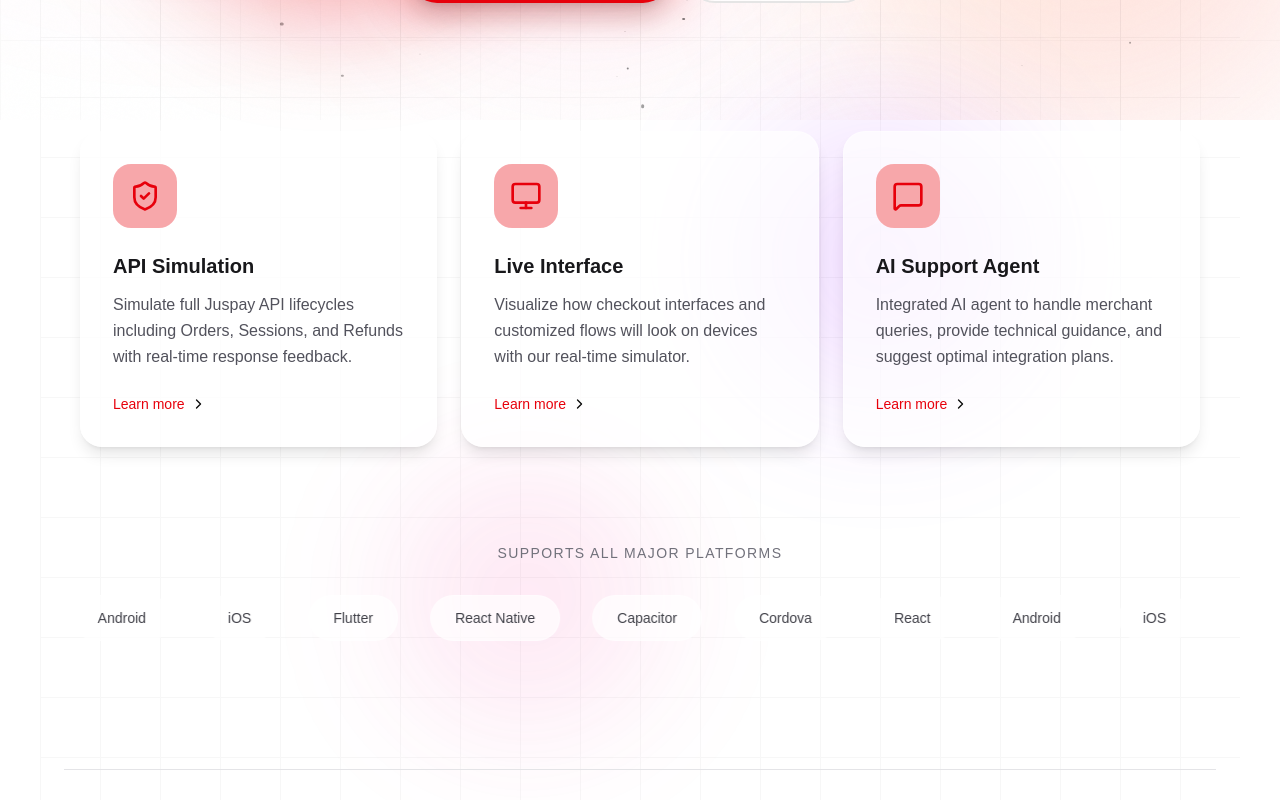
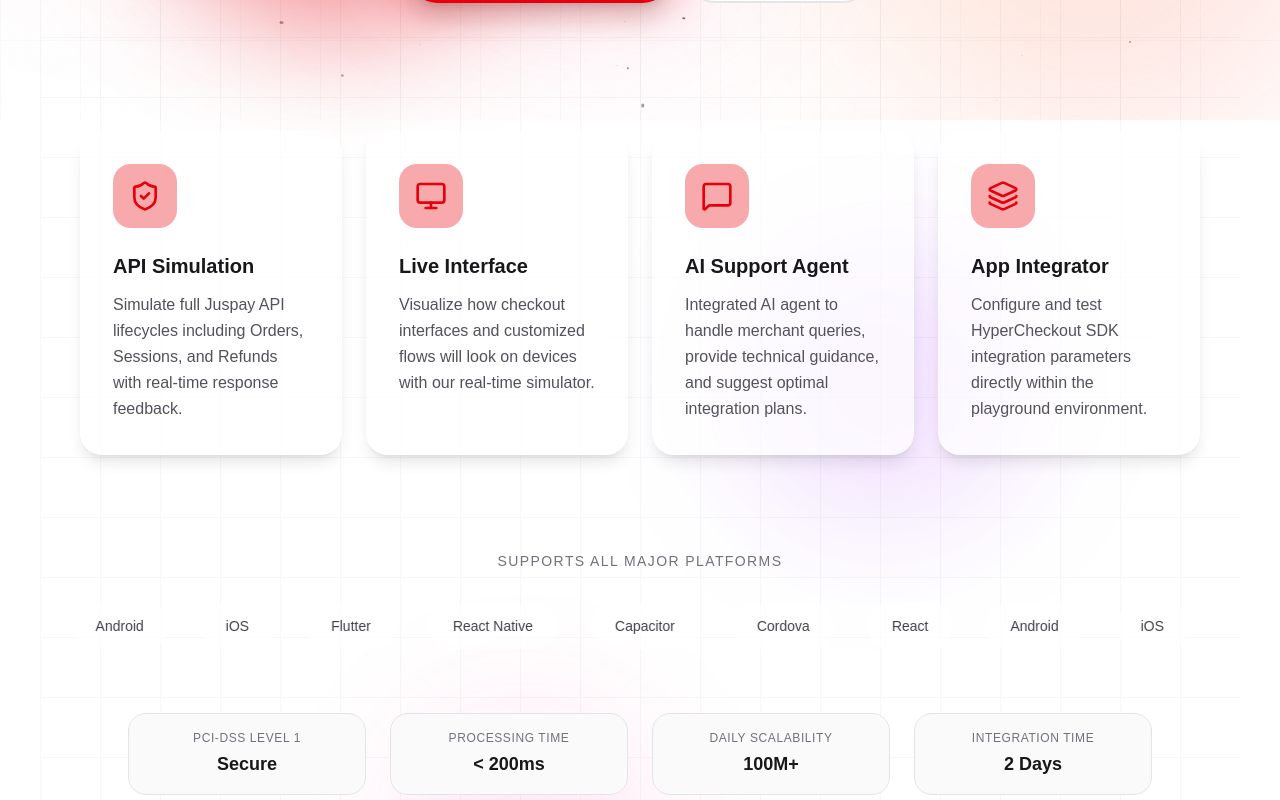
Before and after one commit to akashjuspay25/Juspay-Playground, a React (Vite) app: page / in a window 1280 px wide. Shown: the part 680-1480 px from the top of the page. Built offline with nearby package versions, Linux system fonts and the light colour scheme.

Commit message:
updated landing page look and feel

```diff
--- a/server.ts
+++ b/server.ts
@@ -3,7 +3,6 @@ import { createServer as createViteServer } from "vite";
 import path from "path";
 import { fileURLToPath } from "url";
 import axios from "axios";
-import Anthropic from "@anthropic-ai/sdk";
 import dotenv from "dotenv";
 
 // Load environment variables from .env file
@@ -28,22 +27,19 @@ async function startServer() {
     next();
   });
 
-  // Proxy for Claude AI API
+  // Proxy for Moonshot AI (Kimi) API
   app.post("/api/ai/suggest", async (req, res) => {
     const { requirements, techStack, history } = req.body;
 
-    const apiKey = process.env.ANTHROPIC_API_KEY;
+    const apiKey = process.env.MOONSHOT_API_KEY;
     if (!apiKey) {
-      return res.status(500).json({ error: "ANTHROPIC_API_KEY not configured" });
+      return res.status(500).json({ error: "MOONSHOT_API_KEY not configured" });
     }
-
-    const anthropic = new Anthropic({ apiKey });
 
     const safeReq = (requirements || "").slice(0, 1000);
     const safeStack = (techStack || "").slice(0, 1000);
 
-    const systemPrompt = `
-You are PlayGround AI, a Juspay Integration Expert.
+    const systemPrompt = `You are PlayGround AI, a Juspay Integration Expert.
 
 User Context:
 - Base Requirements: ${safeReq}
@@ -106,11 +102,16 @@ Required JSON structure:
       "description": "string"
     }
   ]
-}
-`;
+}`;
 
     try {
-      const messages: Anthropic.MessageParam[] = [];
+      const messages: Array<{ role: "system" | "user" | "assistant"; content: string }> = [];
+
+      // Add system message first
+      messages.push({
+        role: "system",
+        content: systemPrompt
+      });
 
       if (history && history.length > 0) {
         const recentHistory = history.slice(-5);
@@ -127,19 +128,27 @@ Required JSON structure:
         });
       }
 
-      const result = await anthropic.messages.create({
-        model: "claude-sonnet-4-6",
-        max_tokens: 4096,
-        system: systemPrompt,
-        messages,
+      // Call Moonshot AI (Kimi) API
+      const response = await axios({
+        method: "POST",
+        url: "https://api.moonshot.ai/v1/chat/completions",
+        headers: {
+          "Authorization": `Bearer ${apiKey}`,
+          "Content-Type": "application/json"
+        },
+        data: {
+          model: "kimi-latest",
+          messages: messages,
+          temperature: 0.3,
+          max_tokens: 4096
+        }
       });
 
+      const result = response.data;
       let textResponse = "";
-      if (result.content && result.content.length > 0) {
-        const firstContent = result.content[0];
-        if (firstContent.type === "text") {
-          textResponse = firstContent.text;
-        }
+
+      if (result.choices && result.choices.length > 0 && result.choices[0].message) {
+        textResponse = result.choices[0].message.content;
       }
 
       if (!textResponse) {
@@ -153,12 +162,12 @@ Required JSON structure:
         const parsed = JSON.parse(textResponse);
         res.json(parsed);
       } catch (parseError) {
-        console.error("Failed to parse Claude response as JSON:", textResponse);
+        console.error("Failed to parse AI response as JSON:", textResponse);
         res.status(500).json({ error: "Invalid response format from AI" });
       }
-    } catch (error) {
-      console.error("Claude API Error:", error);
-      res.status(500).json({ error: error instanceof Error ? error.message : "Unknown error" });
+    } catch (error: any) {
+      console.error("Moonshot API Error:", error.response?.data || error.message);
+      res.status(500).json({ error: error.response?.data?.error?.message || error.message });
     }
   });
 
@@ -297,7 +306,7 @@ Required JSON structure:
     });
   }
 
-  app.listen(PORT, "0.0.0.0", () => {
+  app.listen(Number(PORT), "0.0.0.0", () => {
     console.log(`Server running on http://localhost:${PORT}`);
   });
 }
--- a/src/App.tsx
+++ b/src/App.tsx
@@ -869,6 +869,8 @@ export default function App() {
             >
               <LandingPage
                 onStart={() => setView("playground")}
+                onAIAssistant={() => setView("playground")}
+                onAppIntegrator={() => setView("app-integrator")}
                 activeTheme={activeTheme}
               />
             </motion.div>
--- a/src/components/LandingPage.tsx
+++ b/src/components/LandingPage.tsx
@@ -9,6 +9,8 @@ import { useRef } from "react";
 
 interface LandingPageProps {
   onStart: () => void;
+  onAIAssistant?: () => void;
+  onAppIntegrator?: () => void;
   activeTheme: ThemeColors;
 }
 
@@ -83,7 +85,7 @@ function GradientOrbs({ activeTheme }: { activeTheme: ThemeColors }) {
   );
 }
 
-export function LandingPage({ onStart, activeTheme }: LandingPageProps) {
+export function LandingPage({ onStart, onAIAssistant, onAppIntegrator, activeTheme }: LandingPageProps) {
   const containerRef = useRef<HTMLDivElement>(null);
   const { scrollYProgress } = useScroll({
     target: containerRef,
@@ -131,31 +133,47 @@ export function LandingPage({ onStart, activeTheme }: LandingPageProps) {
                 {/* Main bar */}
                 <div className="relative flex items-center gap-6 px-6 py-3 rounded-2xl bg-zinc-900 dark:bg-white border border-zinc-800 dark:border-zinc-200 shadow-2xl">
                   {/* AI Assistant */}
-                  <div className="flex items-center gap-2.5">
+                  <motion.div
+                    className="group flex items-center gap-2.5 cursor-pointer"
+                    onClick={onAIAssistant}
+                    whileHover={{ scale: 1.05 }}
+                    whileTap={{ scale: 0.95 }}
+                    transition={{ type: "spring", stiffness: 400, damping: 15 }}
+                  >
                     <div className="w-2 h-2 rounded-full bg-violet-500" />
                     <div className="flex flex-col">
                       <span className="text-[9px] font-semibold text-zinc-500 dark:text-zinc-400 uppercase tracking-wide">Playground</span>
-                      <span className="text-xs font-bold text-white dark:text-zinc-900">AI Assistant</span>
+                      <span className="text-xs font-bold text-white dark:text-zinc-900 transition-colors duration-200 group-hover:text-violet-400 dark:group-hover:text-violet-500">
+                        AI Assistant
+                      </span>
                     </div>
                     <span className="px-1.5 py-0.5 text-[8px] font-bold bg-gradient-to-r from-violet-500 to-fuchsia-500 text-white rounded">
                       BETA
                     </span>
-                  </div>
+                  </motion.div>
 
                   {/* Divider */}
                   <div className="w-px h-8 bg-zinc-700 dark:bg-zinc-300" />
 
                   {/* App Integrator */}
-                  <div className="flex items-center gap-2.5">
+                  <motion.div
+                    className="group flex items-center gap-2.5 cursor-pointer"
+                    onClick={onAppIntegrator}
+                    whileHover={{ scale: 1.05 }}
+                    whileTap={{ scale: 0.95 }}
+                    transition={{ type: "spring", stiffness: 400, damping: 15 }}
+                  >
                     <div className="w-2 h-2 rounded-full bg-orange-500" />
                     <div className="flex flex-col">
                       <span className="text-[9px] font-semibold text-zinc-500 dark:text-zinc-400 uppercase tracking-wide">Playground</span>
-                      <span className="text-xs font-bold text-white dark:text-zinc-900">Smart App Integrator</span>
+                      <span className="text-xs font-bold text-white dark:text-zinc-900 transition-colors duration-200 group-hover:text-orange-400 dark:group-hover:text-orange-500">
+                        Smart App Integrator
+                      </span>
                     </div>
                     <span className="px-1.5 py-0.5 text-[8px] font-bold bg-gradient-to-r from-orange-500 to-red-500 text-white rounded">
                       BETA
                     </span>
-                  </div>
+                  </motion.div>
                 </div>
               </motion.div>
             </motion.div>
@@ -255,7 +273,7 @@ export function LandingPage({ onStart, activeTheme }: LandingPageProps) {
           </div>
 
           {/* Features Grid */}
-          <div className="grid grid-cols-1 md:grid-cols-3 gap-6 mt-32 max-w-6xl w-full px-4">
+          <div className="grid grid-cols-1 md:grid-cols-2 lg:grid-cols-4 gap-6 mt-32 max-w-6xl w-full px-4">
             <FeatureCard
               icon={<ShieldCheck className="w-8 h-8" />}
               title="API Simulation"
@@ -279,6 +297,14 @@ export function LandingPage({ onStart, activeTheme }: LandingPageProps) {
               delay={0.5}
               activeTheme={activeTheme}
               index={2}
+            />
+            <FeatureCard
+              icon={<Layers className="w-8 h-8" />}
+              title="App Integrator"
+              description="Configure and test HyperCheckout SDK integration parameters directly within the playground environment."
+              delay={0.6}
+              activeTheme={activeTheme}
+              index={3}
             />
           </div>
 
@@ -312,6 +338,33 @@ export function LandingPage({ onStart, activeTheme }: LandingPageProps) {
                     )}
                   </div>
                 ))}
+              </div>
+            </div>
+          </motion.div>
+
+          {/* Platform Stats */}
+          <motion.div
+            initial={{ opacity: 0, y: 30 }}
+            whileInView={{ opacity: 1, y: 0 }}
+            viewport={{ once: true }}
+            className="mt-16 w-full max-w-5xl"
+          >
+            <div className="grid grid-cols-2 md:grid-cols-4 gap-6">
+              <div className="text-center p-4 rounded-2xl bg-zinc-50 dark:bg-zinc-900/50 border border-zinc-200 dark:border-zinc-800">
+                <div className="text-xs text-zinc-500 dark:text-zinc-500 uppercase tracking-wider mb-1">PCI-DSS Level 1</div>
+                <div className="text-lg font-bold text-zinc-900 dark:text-white">Secure</div>
+              </div>
+              <div className="text-center p-4 rounded-2xl bg-zinc-50 dark:bg-zinc-900/50 border border-zinc-200 dark:border-zinc-800">
+                <div className="text-xs text-zinc-500 dark:text-zinc-500 uppercase tracking-wider mb-1">Processing Time</div>
+                <div className="text-lg font-bold text-zinc-900 dark:text-white">&lt; 200ms</div>
+              </div>
+              <div className="text-center p-4 rounded-2xl bg-zinc-50 dark:bg-zinc-900/50 border border-zinc-200 dark:border-zinc-800">
+                <div className="text-xs text-zinc-500 dark:text-zinc-500 uppercase tracking-wider mb-1">Daily Scalability</div>
+                <div className="text-lg font-bold text-zinc-900 dark:text-white">100M+</div>
+              </div>
+              <div className="text-center p-4 rounded-2xl bg-zinc-50 dark:bg-zinc-900/50 border border-zinc-200 dark:border-zinc-800">
+                <div className="text-xs text-zinc-500 dark:text-zinc-500 uppercase tracking-wider mb-1">Integration Time</div>
+                <div className="text-lg font-bold text-zinc-900 dark:text-white">2 Days</div>
               </div>
             </div>
           </motion.div>
@@ -376,6 +429,15 @@ export function LandingPage({ onStart, activeTheme }: LandingPageProps) {
           animation-play-state: paused;
         }
       `}</style>
+
+      {/* Copyright Footer */}
+      <footer className="w-full py-8 mt-16 border-t border-zinc-200 dark:border-zinc-800">
+        <div className="text-center">
+          <p className="text-sm text-zinc-500 dark:text-zinc-500">
+            © 2026 Juspay Technologies. All rights reserved.
+          </p>
+        </div>
+      </footer>
     </div>
   );
 }
@@ -446,21 +508,6 @@ function FeatureCard({
         {description}
       </p>
 
-      {/* Learn more link */}
-      <motion.div
-        initial={{ opacity: 0, x: -10 }}
-        whileInView={{ opacity: 1, x: 0 }}
-        viewport={{ once: true }}
-        className="mt-6 flex items-center text-sm font-medium opacity-0 group-hover:opacity-100 transition-opacity"
-      >
-        <span className={activeTheme.text}>Learn more</span>
-        <motion.span
-          animate={{ x: [0, 4, 0] }}
-          transition={{ duration: 1, repeat: Infinity }}
-        >
-          <ChevronRight className="w-4 h-4 ml-1" />
-        </motion.span>
-      </motion.div>
     </motion.div>
   );
 }
```
Also changed, not shown: 1 other file (tests, documents, lock files or other folders).
